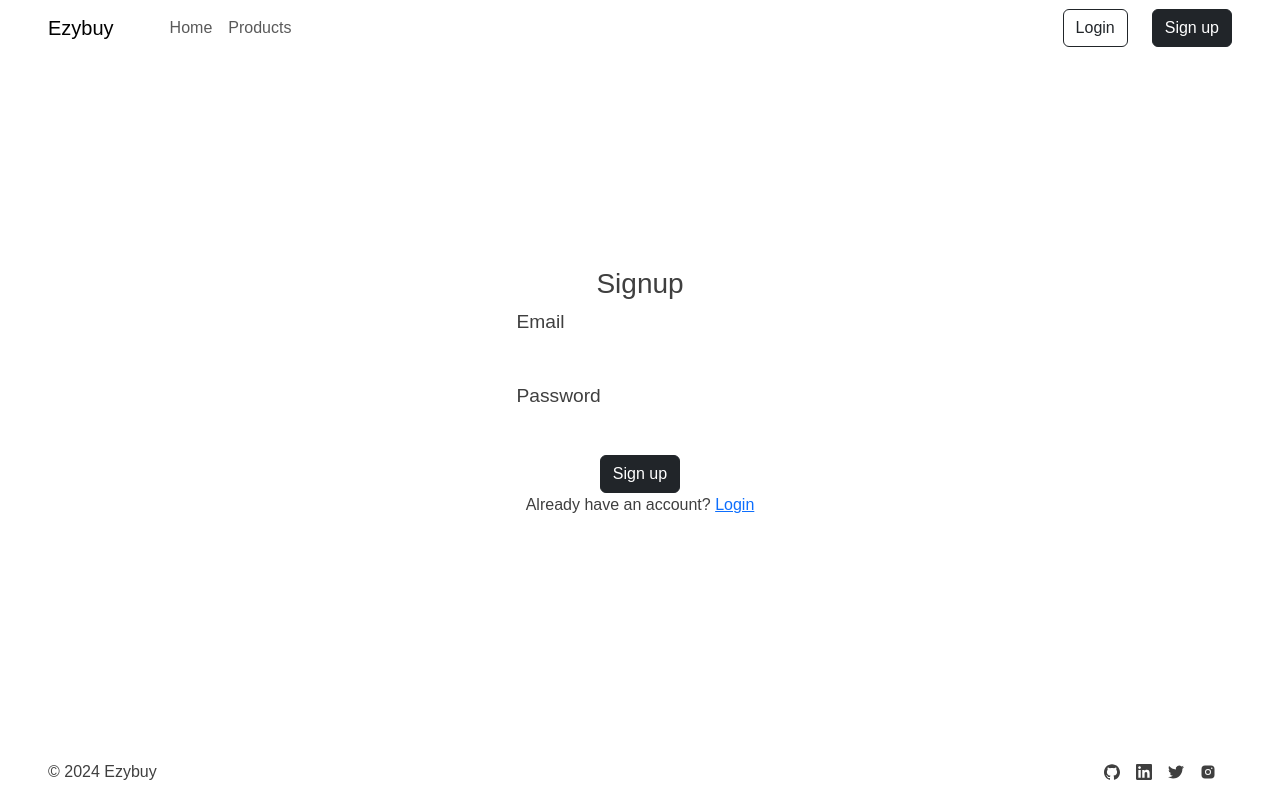
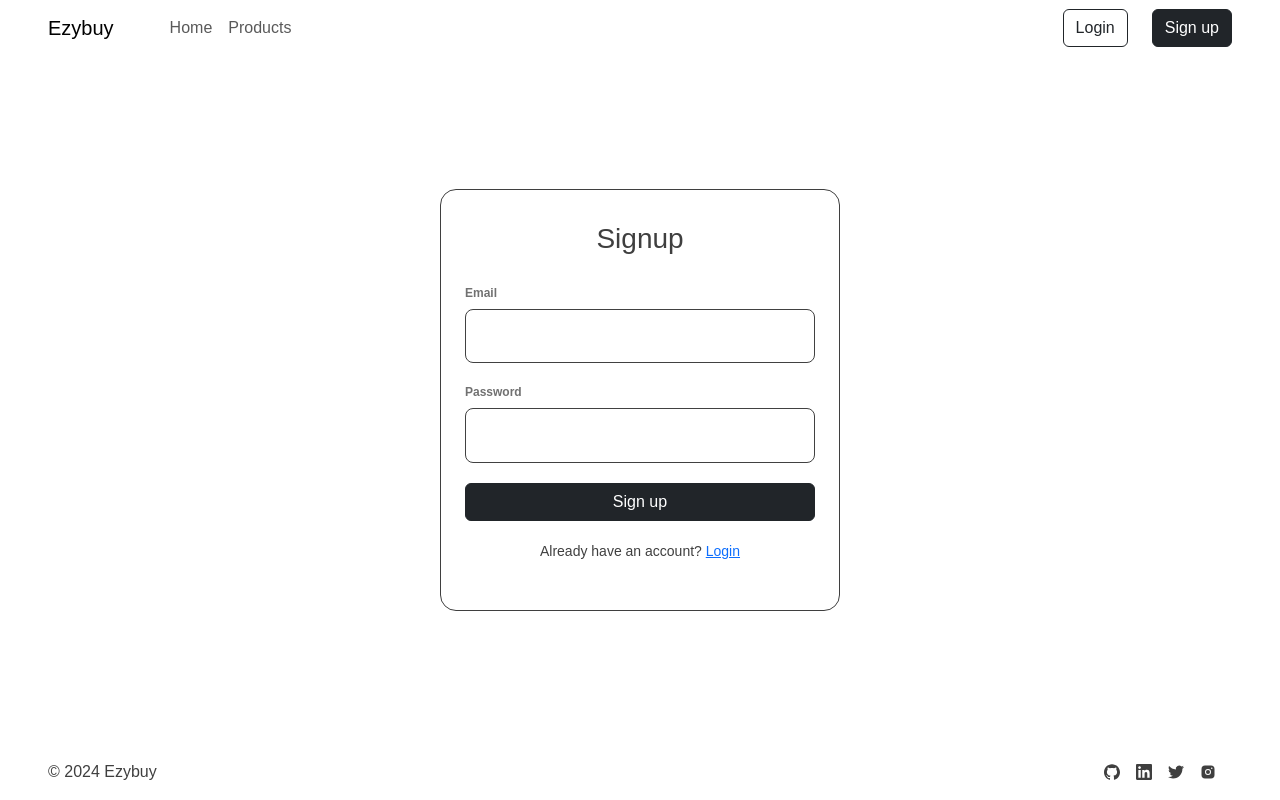
Before and after one commit to satyamgupta1495/ezybuy, a React (Vite) app in the folder client/: page /signup in a window 1280 px wide. Built offline with nearby package versions, Linux system fonts and the light colour scheme.

Commit message:
added login-form css

```diff
--- a/client/src/App.css
+++ b/client/src/App.css
@@ -18,13 +18,6 @@ body,
 
 :root {
   --text-color: rgb(63, 63, 63);
-}
-
-body {
-  /* background-color: #0C056D !important; */
-  /* background-color: #A8D0E6 !important; */
-  /* background-color: #ADBBDA !important; */
-  /* background-color: #EDE8F5 !important; */
 }
 
 body::-webkit-scrollbar {
@@ -255,3 +248,106 @@ body::-webkit-scrollbar {
   height: 100%;
   font-size: 1.2rem
 }
+
+
+.form-container {
+  width: 400px;
+  border: 2px solid transparent;
+  padding: 32px 24px;
+  font-size: 14px;
+  font-family: inherit;
+  color: var(--text-color);
+  display: flex;
+  flex-direction: column;
+  gap: 20px;
+  box-sizing: border-box;
+  border-radius: 16px;
+  border: 1px solid var(--text-color);
+}
+
+.form-container button:active {
+  scale: 0.95;
+  color: var(--text-color);
+}
+
+.form-container .form {
+  display: flex;
+  flex-direction: column;
+  gap: 20px;
+}
+
+.form-container .form-group {
+  display: flex;
+  flex-direction: column;
+  gap: 2px;
+}
+
+.form-container .form-group label {
+  display: block;
+  margin-bottom: 5px;
+  color: #717171;
+  font-weight: 600;
+  font-size: 12px;
+}
+
+.form-container .form-group input {
+  width: 100%;
+  padding: 12px 16px;
+  border-radius: 8px;
+  color: var(--text-color);
+  font-family: inherit;
+  background-color: transparent;
+  border: 1px solid #414141;
+}
+
+.form-container .form-group textarea {
+  width: 100%;
+  padding: 12px 16px;
+  border-radius: 8px;
+  resize: none;
+  color: var(--text-color);
+  height: 96px;
+  border: 1px solid #414141;
+  background-color: transparent;
+  font-family: inherit;
+  background-color: red;
+}
+
+.form-container .form-group input::placeholder {
+  opacity: 0.5;
+}
+
+.form-container .form-group input:focus {
+  outline: none;
+  border-color: #e81cff;
+  color: var(--text-color);
+}
+
+.form-container .form-group textarea:focus {
+  outline: none;
+  border-color: #e81cff;
+}
+
+.form-container .form-submit-btn {
+  display: flex;
+  align-items: flex-start;
+  justify-content: center;
+  align-self: flex-start;
+  font-family: inherit;
+  color: #717171;
+  font-weight: 600;
+  width: 40%;
+  background: #313131;
+  border: 1px solid #414141;
+  padding: 12px 16px;
+  font-size: inherit;
+  gap: 8px;
+  margin-top: 8px;
+  cursor: pointer;
+  border-radius: 6px;
+}
+
+.form-container .form-submit-btn:hover {
+  background-color: #fff;
+  border-color: #fff;
+}
```
